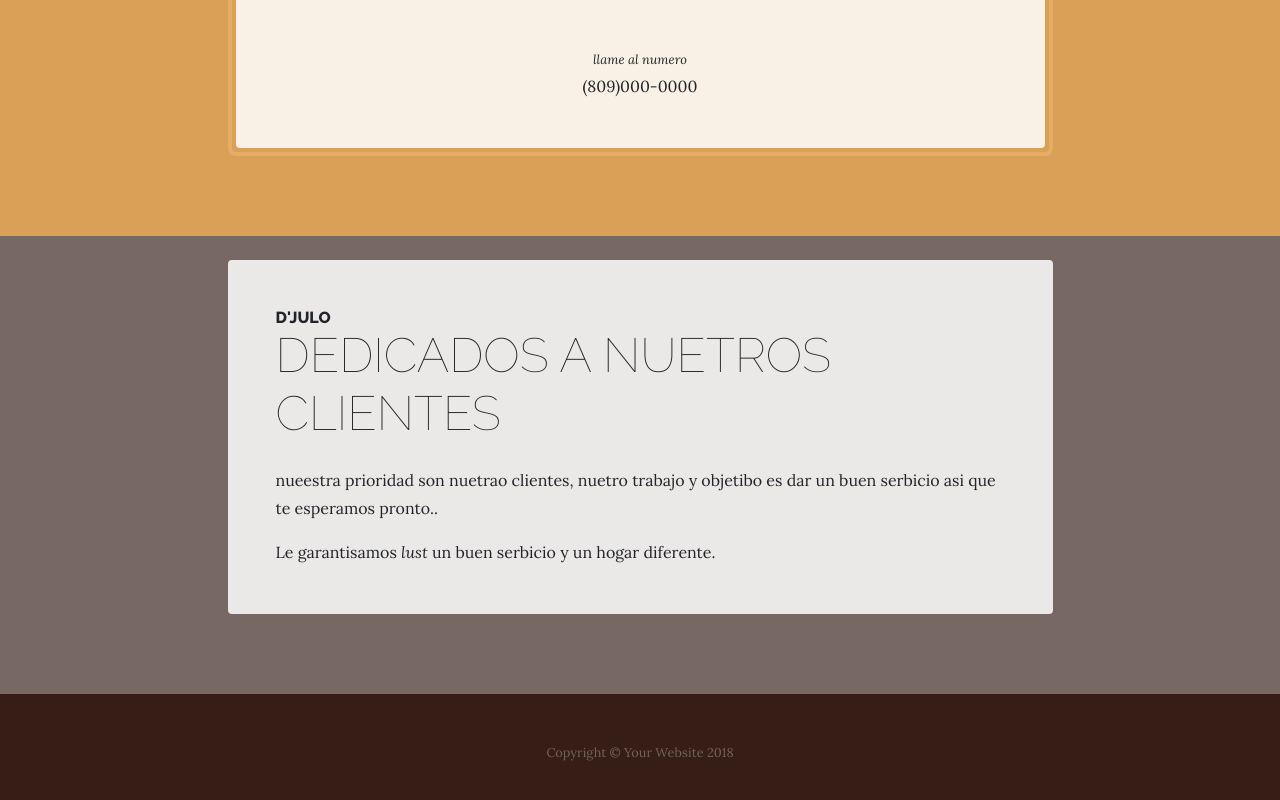
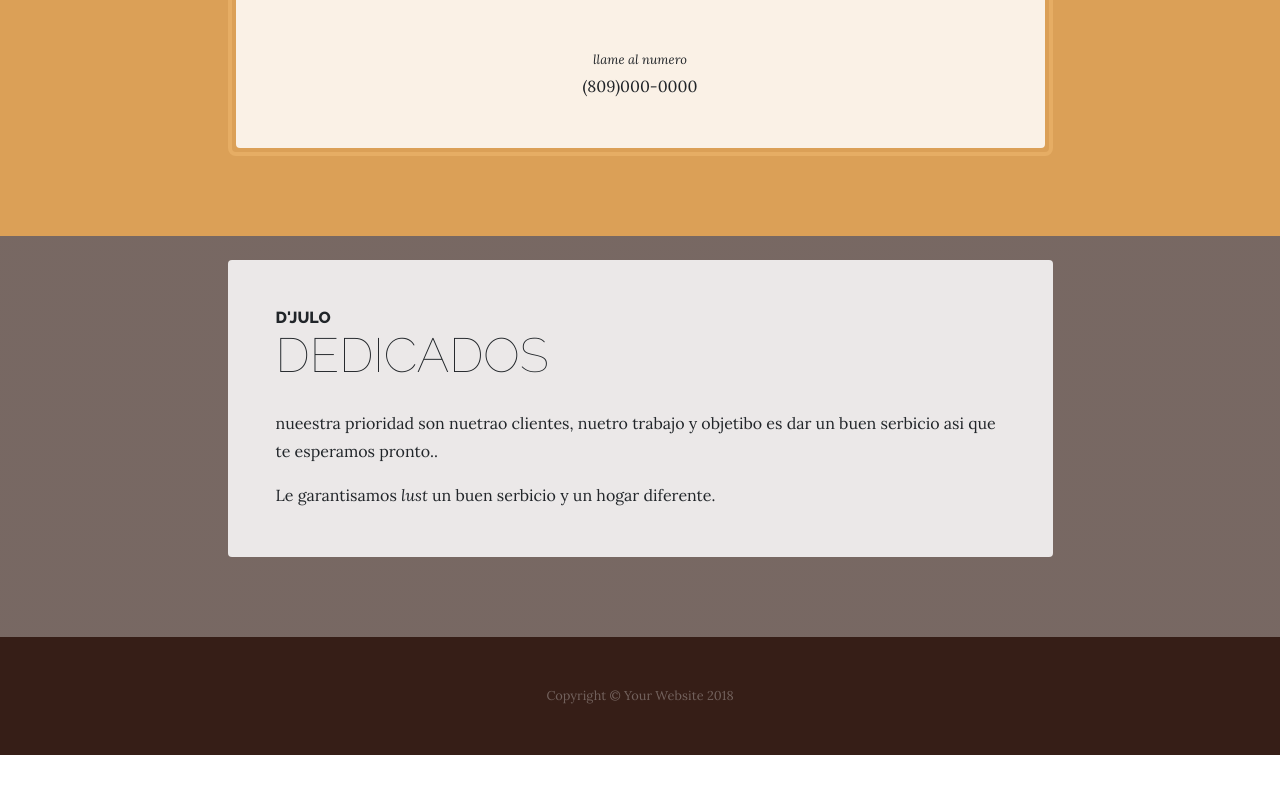
Before and after one commit to yorgenjm/D-lujo-proyecto, a website: page store.html in a window 1280 px wide. Shown: the part 1130-1930 px from the top of the page. After the commit the page ends 1885 px from the top, so only its background shows below. Drawn offline with Linux system fonts and the light colour scheme.

Commit message:
Update store.html

```diff
--- a/store.html
+++ b/store.html
@@ -125,7 +125,7 @@
               <div class="bg-faded rounded p-5">
                 <h2 class="section-heading mb-4">
                   <span class="section-heading-upper">D'JULO</span>
-                  <span class="section-heading-lower">DEDICADOS A NUETROS CLIENTES</span>
+                  <span class="section-heading-lower">DEDICADOS </span>
                 </h2>
                 <p>nueestra prioridad son nuetrao clientes, nuetro trabajo y objetibo es dar un buen serbicio asi que te esperamos pronto..</p>
                 <p class="mb-0">Le garantisamos
```
